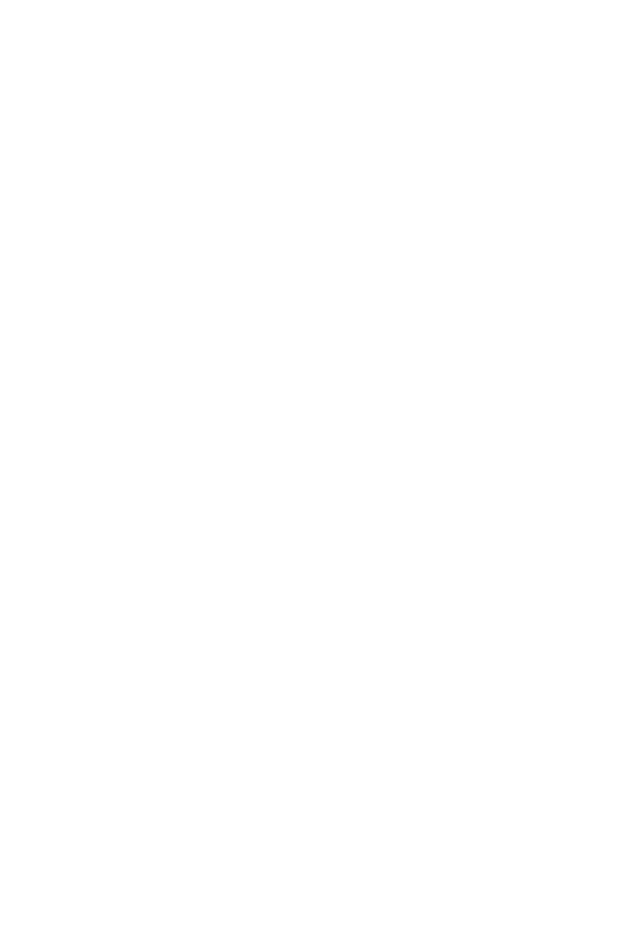
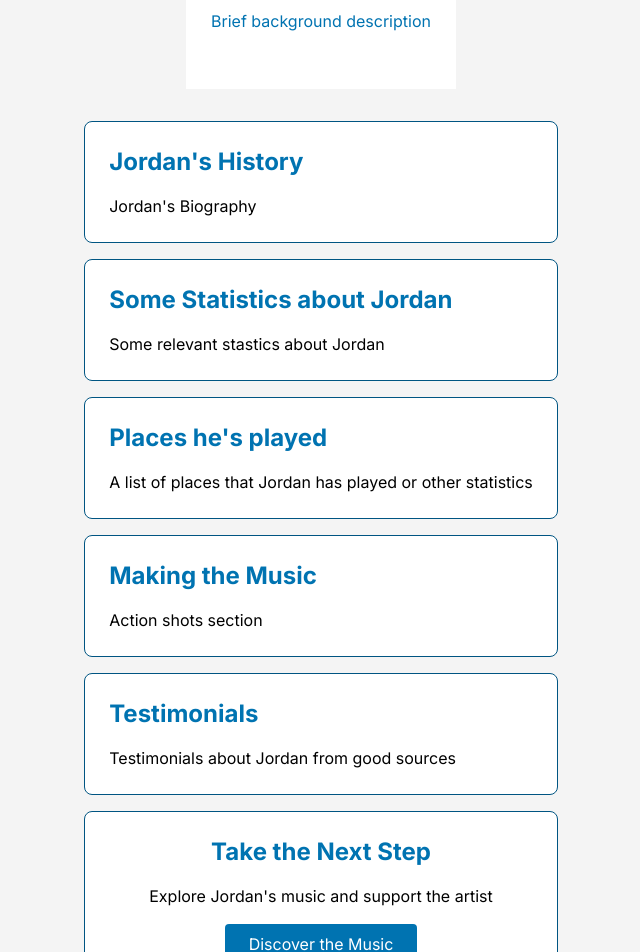
Before and after one commit to chiltom/jordanparks-site, a Next.js app: page /about in a window 1280 px wide. Shown: the part 300-1252 px from the top of the page, without its empty margins (319-959 px from the left). Before the commit the page ends 800 px from the top, so only its background shows below. Built offline with nearby package versions, Linux system fonts and the light colour scheme.

Commit message:
create: created skeleton structure for about page with all related components in ui dir

```diff
--- a/app/about/page.tsx
+++ b/app/about/page.tsx
@@ -1,7 +1,26 @@
 import { ReactElement } from "react";
+import AboutCTA from "../ui/about/about-cta";
+import AboutHeader from "../ui/about/about-header";
+import GallerySection from "../ui/about/gallery-section";
+import RecognitionSection from "../ui/about/recognition-section";
+import StatisticsSection from "../ui/about/statistics-section";
+import TestimonialSection from "../ui/about/testimonial-section";
+import Biography from "../ui/about/biography";
 
-const About = (): ReactElement => {
-  return <p>About</p>;
+const About: React.FC = (): ReactElement => {
+  return (
+    <div className="bg-background min-h-screen flex flex-col items-center justify-around p-20">
+      <AboutHeader />
+      <div>
+        <Biography />
+        <StatisticsSection />
+        <RecognitionSection />
+        <GallerySection />
+        <TestimonialSection />
+        <AboutCTA />
+      </div>
+    </div>
+  );
 };
 
 export default About;
--- a/app/page.tsx
+++ b/app/page.tsx
@@ -5,7 +5,7 @@
 
 const Home: React.FC = (): ReactElement => {
   return (
-    <main className="flex min-h-screen flex-col items-center justify-between bg-background p-24">
+    <main className="flex min-h-screen flex-col items-center justify-around bg-background p-10">
       <HeroHeader />
       <div className="px-4">
         <AboutSection />
--- /dev/null
+++ b/app/ui/about/about-cta.tsx
@@ -0,0 +1,15 @@
+import { ReactElement } from "react";
+
+const AboutCTA: React.FC = (): ReactElement => {
+  return (
+    <section className="bg-navbarBackground border border-secondary rounded-lg p-6 my-4 text-center">
+      <h2 className="text-primary text-2xl font-bold">Take the Next Step</h2>
+      <p className="mt-4">Explore Jordan&apos;s music and support the artist</p>
+      <button className="bg-buttonBackground text-buttonText mt-4 px-6 py-2 rounded hover:bg-linkHover">
+        Discover the Music
+      </button>
+    </section>
+  );
+};
+
+export default AboutCTA;
--- /dev/null
+++ b/app/ui/about/about-header.tsx
@@ -0,0 +1,13 @@
+import { ReactElement } from "react";
+
+const AboutHeader: React.FC = (): ReactElement => {
+  return (
+    <header className="bg-navbarBackground text-buttonText text-center py-14 my-4 px-4">
+      <h1 className="text-4xl font-bold">About Jordan</h1>
+      <p className="mt-4 text-primary">Another picture of Jordan</p>
+      <p className="mt-4 text-primary">Brief background description</p>
+    </header>
+  );
+};
+
+export default AboutHeader;
--- /dev/null
+++ b/app/ui/about/biography.tsx
@@ -0,0 +1,12 @@
+import { ReactElement } from "react";
+
+const Biography: React.FC = (): ReactElement => {
+  return (
+    <section className="bg-navbarBackground border border-secondary rounded-lg p-6 my-4">
+      <h2 className="text-primary text-2xl font-bold">Jordan&apos;s History</h2>
+      <p className="mt-4">Jordan&apos;s Biography</p>
+    </section>
+  );
+};
+
+export default Biography;
--- /dev/null
+++ b/app/ui/about/gallery-section.tsx
@@ -0,0 +1,12 @@
+import { ReactElement } from "react";
+
+const GallerySection: React.FC = (): ReactElement => {
+  return (
+    <section className="bg-navbarBackground border border-secondary rounded-lg p-6 my-4">
+      <h2 className="text-primary text-2xl font-bold">Making the Music</h2>
+      <p className="mt-4">Action shots section</p>
+    </section>
+  );
+};
+
+export default GallerySection;
--- /dev/null
+++ b/app/ui/about/recognition-section.tsx
@@ -0,0 +1,16 @@
+import { ReactElement } from "react";
+
+const RecognitionSection: React.FC = (): ReactElement => {
+  return (
+    <section className="bg-navbarBackground border border-secondary rounded-lg p-6 my-4">
+      <h2 className="text-primary text-2xl font-bold">
+        Places he&apos;s played
+      </h2>
+      <p className="mt-4">
+        A list of places that Jordan has played or other statistics
+      </p>
+    </section>
+  );
+};
+
+export default RecognitionSection;
--- /dev/null
+++ b/app/ui/about/statistics-section.tsx
@@ -0,0 +1,14 @@
+import { ReactElement } from "react";
+
+const StatisticsSection: React.FC = (): ReactElement => {
+  return (
+    <section className="bg-navbarBackground border border-secondary rounded-lg p-6 my-4">
+      <h2 className="text-primary text-2xl font-bold">
+        Some Statistics about Jordan
+      </h2>
+      <p className="mt-4">Some relevant stastics about Jordan</p>
+    </section>
+  );
+};
+
+export default StatisticsSection;
--- /dev/null
+++ b/app/ui/about/testimonial-section.tsx
@@ -0,0 +1,12 @@
+import { ReactElement } from "react";
+
+const TestimonialSection: React.FC = (): ReactElement => {
+  return (
+    <section className="bg-navbarBackground border border-secondary rounded-lg p-6 my-4">
+      <h2 className="text-primary text-2xl font-bold">Testimonials</h2>
+      <p className="mt-4">Testimonials about Jordan from good sources</p>
+    </section>
+  );
+};
+
+export default TestimonialSection;
--- a/app/ui/home/about-section.tsx
+++ b/app/ui/home/about-section.tsx
@@ -3,7 +3,7 @@
 const AboutSection: React.FC = (): ReactElement => {
   return (
     <section className="bg-navbarBackground border border-secondary rounded-lg p-6 my-4">
-      <h2 className="text-primary text-2xl font-bold">About Jordan</h2>
+      <h2 className="text-primary text-2xl font-bold">Jordan Parks</h2>
       <p className="mt-4">
         A brief intro of Jordan focusing on his uniqueness and selling points
       </p>
--- a/app/ui/home/hero-header.tsx
+++ b/app/ui/home/hero-header.tsx
@@ -2,7 +2,7 @@
 
 const HeroHeader: React.FC = (): ReactElement => {
   return (
-    <header className="bg-primary text-buttonText text-center py-20 px-4">
+    <header className="bg-primary text-buttonText text-center py-20 px-4 rounded-lg">
       <h1 className="text-4xl font-bold">Discover Unique, Amazing Music</h1>
       <p className="mt-4">A hero image with a subtle tagline</p>
     </header>
```
